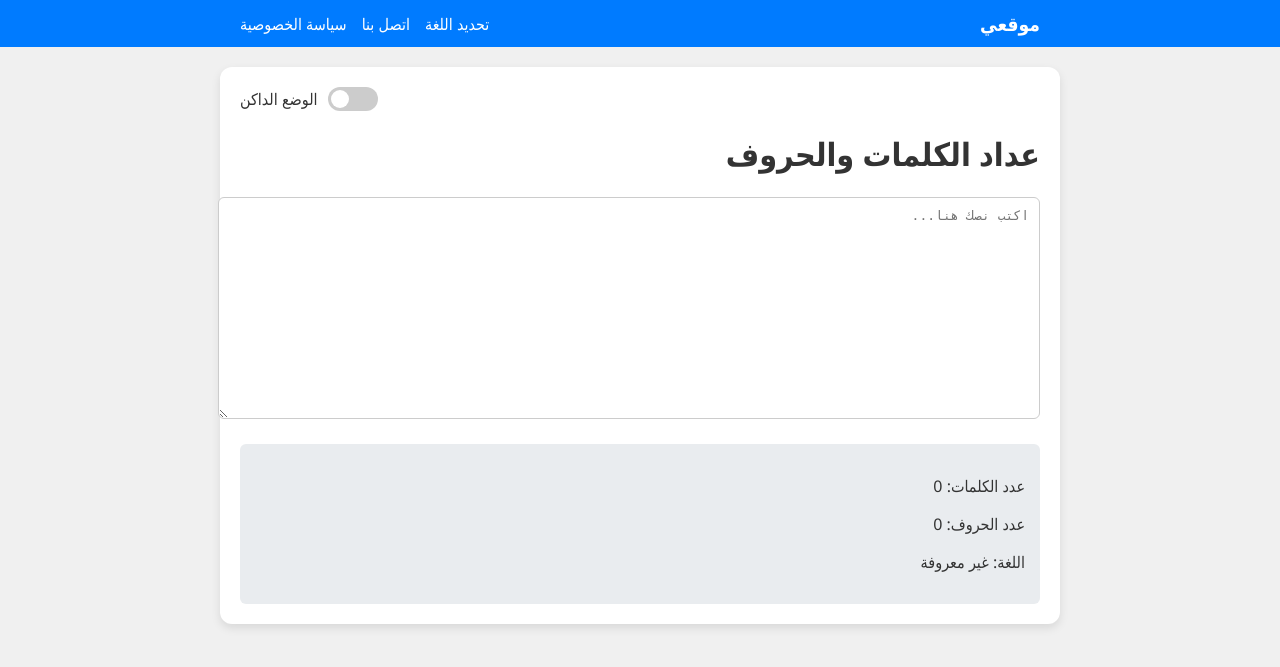
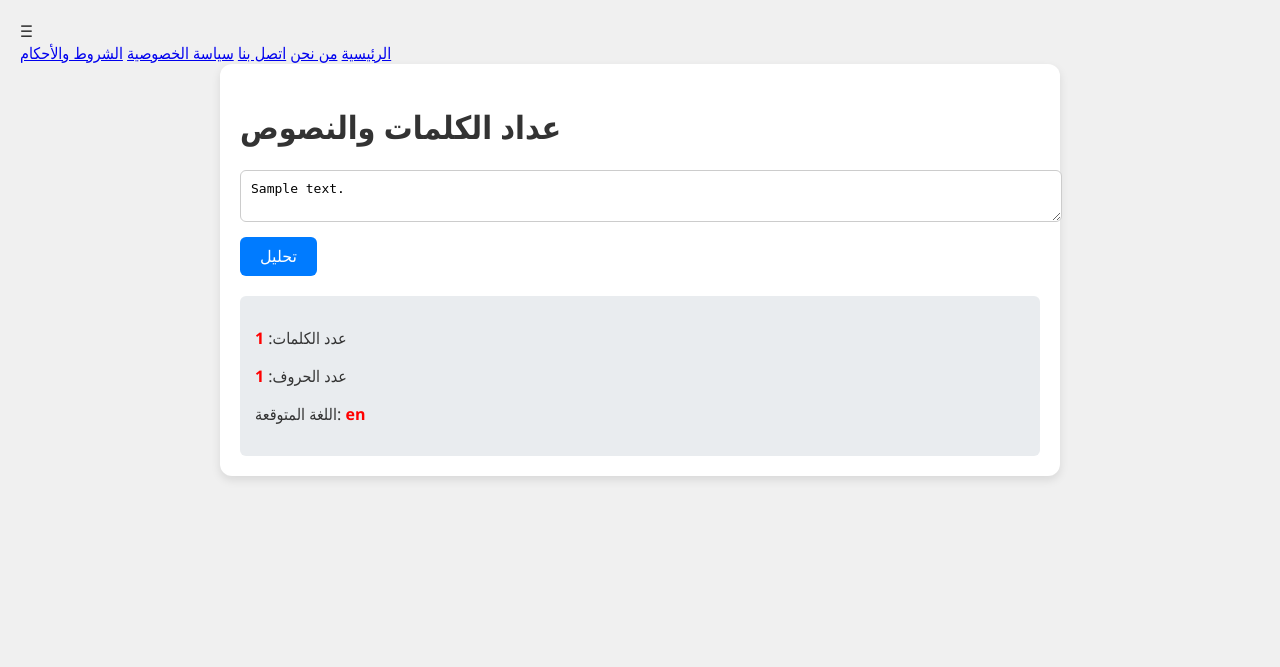
Before and after one commit to ahmadremaw/word-counter-fixed, a Flask app: template templates/index.html in a window 1280 px wide. Shown: the top 667 px of the page. Run offline with Flask 3, Linux system fonts and the light colour scheme; the template is opened without the code that fills it: most values are stand-ins (such as "Sample title", 1, 10 or a date in 2020).

Commit message:
Update index.html

```diff
--- a/templates/index.html
+++ b/templates/index.html
@@ -1,264 +1,44 @@
 <!DOCTYPE html>
 <html lang="ar">
 <head>
-  <meta charset="UTF-8" />
-  <meta name="viewport" content="width=device-width, initial-scale=1" />
-  <title>عداد الكلمات والحروف</title>
-  <style>
-    /* === تنسيق القائمة === */
-    .navbar {
-        background-color: #007bff;
-        color: white;
-        padding: 10px 0;
-    }
-
-    .nav-container {
-        max-width: 800px;
-        margin: auto;
-        display: flex;
-        justify-content: space-between;
-        align-items: center;
-        padding: 0 20px;
-    }
-
-    .logo {
-        font-weight: bold;
-        font-size: 1.2em;
-    }
-
-    .nav-links {
-        list-style: none;
-        display: flex;
-        gap: 15px;
-        margin: 0;
-        padding: 0;
-    }
-
-    .nav-links li a {
-        color: white;
-        text-decoration: none;
-        transition: color 0.3s;
-    }
-
-    .nav-links li a:hover {
-        color: #dbefff;
-    }
-
-    /* === الوضع الداكن للقائمة === */
-    body.dark .navbar {
-        background-color: #1e1e1e;
-    }
-
-    body.dark .nav-links li a {
-        color: #f0f0f0;
-    }
-
-    body.dark .nav-links li a:hover {
-        color: #90cdf4;
-    }
-
-    /* === القاعدة العامة === */
-    body {
-        font-family: 'Segoe UI', Tahoma, Geneva, Verdana, sans-serif;
-        margin: 0;
-        padding: 0;
-        background-color: #f0f0f0;
-        color: #333;
-        transition: background-color 0.3s, color 0.3s;
-        direction: rtl;
-        text-align: right;
-    }
-
-    /* الحاوية الرئيسية */
-    .container {
-        max-width: 800px;
-        margin: auto;
-        background: white;
-        padding: 20px;
-        border-radius: 12px;
-        box-shadow: 0 4px 10px rgba(0,0,0,0.1);
-        margin-top: 20px;
-    }
-
-    /* حقل الإدخال */
-    textarea {
-        width: 100%;
-        padding: 10px;
-        font-size: 1em;
-        border-radius: 6px;
-        border: 1px solid #ccc;
-        resize: vertical;
-        min-height: 200px;
-    }
-
-    /* نتائج التحليل */
-    .results {
-        margin-top: 20px;
-        background: #e9ecef;
-        padding: 15px;
-        border-radius: 6px;
-    }
-
-    /* تبديل الوضع */
-    .toggle-mode {
-        margin-bottom: 20px;
-        display: flex;
-        align-items: center;
-        justify-content: flex-end;
-        gap: 10px;
-        font-size: 1em;
-        user-select: none;
-    }
-
-    .toggle-mode label {
-        cursor: pointer;
-    }
-
-    .switch {
-        position: relative;
-        display: inline-block;
-        width: 50px;
-        height: 24px;
-    }
-
-    .switch input {
-        opacity: 0;
-        width: 0;
-        height: 0;
-    }
-
-    .slider {
-        position: absolute;
-        cursor: pointer;
-        top: 0; left: 0;
-        right: 0; bottom: 0;
-        background-color: #ccc;
-        transition: 0.4s;
-        border-radius: 24px;
-    }
-
-    .slider:before {
-        position: absolute;
-        content: "";
-        height: 18px;
-        width: 18px;
-        left: 3px;
-        bottom: 3px;
-        background-color: white;
-        transition: 0.4s;
-        border-radius: 50%;
-    }
-
-    input:checked + .slider {
-        background-color: #2196F3;
-    }
-
-    input:checked + .slider:before {
-        transform: translateX(26px);
-    }
-
-    /* الوضع الداكن */
-    body.dark {
-        background-color: #1e1e1e;
-        color: #f0f0f0;
-    }
-
-    body.dark .container {
-        background-color: #2c2c2c;
-    }
-
-    body.dark textarea {
-        background-color: #3a3a3a;
-        color: #fff;
-        border: 1px solid #555;
-    }
-
-    body.dark .results {
-        background-color: #444;
-    }
-
-    /* استجابة الموبايل */
-    @media (max-width: 600px) {
-        .nav-container {
-            flex-direction: column;
-            align-items: flex-start;
-        }
-
-        .nav-links {
-            flex-direction: column;
-            gap: 10px;
-            margin-top: 10px;
-        }
-
-        textarea {
-            font-size: 0.9em;
-        }
-    }
-  </style>
+    <meta charset="UTF-8">
+    <title>عداد الكلمات</title>
+    <link rel="stylesheet" href="{{ url_for('static', filename='style.css') }}">
 </head>
 <body>
 
-<!-- القائمة -->
-<nav class="navbar">
-  <div class="nav-container">
-    <span class="logo">موقعي</span>
-    <ul class="nav-links">
-      <li><a href="#">تحديد اللغة</a></li>
-      <li><a href="#">اتصل بنا</a></li>
-      <li><a href="#">سياسة الخصوصية</a></li>
-    </ul>
-  </div>
-</nav>
+<!-- زر القائمة الجانبية (Hamburger) -->
+<div class="hamburger" onclick="toggleSidebar()">&#9776;</div>
 
-<!-- المحتوى الرئيسي -->
-<div class="container">
-  <div class="toggle-mode">
-    <label class="switch">
-      <input type="checkbox" id="dark-mode-toggle" />
-      <span class="slider"></span>
-    </label>
-    <span>الوضع الداكن</span>
+<!-- القائمة الجانبية -->
+<div id="sidebar" class="sidebar">
+  <a href="{{ url_for('index') }}">الرئيسية</a>
+  <a href="{{ url_for('about') }}">من نحن</a>
+  <a href="{{ url_for('contact') }}">اتصل بنا</a>
+  <a href="{{ url_for('privacy') }}">سياسة الخصوصية</a>
+  <a href="{{ url_for('terms') }}">الشروط والأحكام</a>
 </div>
 
-  <h1>عداد الكلمات والحروف</h1>
-  <textarea id="text-input" placeholder="اكتب نصك هنا..."></textarea>
+<div class="container">
+    <h1>عداد الكلمات والنصوص</h1>
+    <form method="post">
+        <textarea name="text" placeholder="أدخل النص هنا...">{{ text }}</textarea>
+        <button type="submit">تحليل</button>
+    </form>
 
+    {% if word_count is not none %}
     <div class="results">
-    <p id="word-count">عدد الكلمات: 0</p>
-    <p id="char-count">عدد الحروف: 0</p>
-    <p id="language">اللغة: غير معروفة</p>
+        <p>عدد الكلمات: <span class="highlight">{{ word_count }}</span></p>
+        <p>عدد الحروف: <span class="highlight">{{ char_count }}</span></p>
+        <p>اللغة المتوقعة: <span class="highlight">{{ language }}</span></p>
     </div>
+    {% endif %}
 </div>
 
-<!-- سكربت -->
 <script>
-  const textarea = document.getElementById('text-input');
-  const wordCount = document.getElementById('word-count');
-  const charCount = document.getElementById('char-count');
-  const language = document.getElementById('language');
-  const darkToggle = document.getElementById('dark-mode-toggle');
-
-  textarea.addEventListener('input', () => {
-    const text = textarea.value.trim();
-    const words = text === '' ? 0 : text.split(/\s+/).length;
-    const chars = text.replace(/\s/g, '').length;
-
-    let lang = 'غير معروفة';
-    if (/[ء-ي]/.test(text)) {
-      lang = 'عربية';
-    } else if (/[a-zA-Z]/.test(text)) {
-      lang = 'إنجليزية';
+function toggleSidebar() {
+  document.getElementById("sidebar").classList.toggle("active");
 }
-
-    wordCount.textContent = `عدد الكلمات: ${words}`;
-    charCount.textContent = `عدد الحروف: ${chars}`;
-    language.textContent = `اللغة: ${lang}`;
-  });
-
-  darkToggle.addEventListener('change', () => {
-    document.body.classList.toggle('dark', darkToggle.checked);
-  });
 </script>
-
 </body>
 </html>
```
Lines whose indentation alone changed are shown as unchanged.
